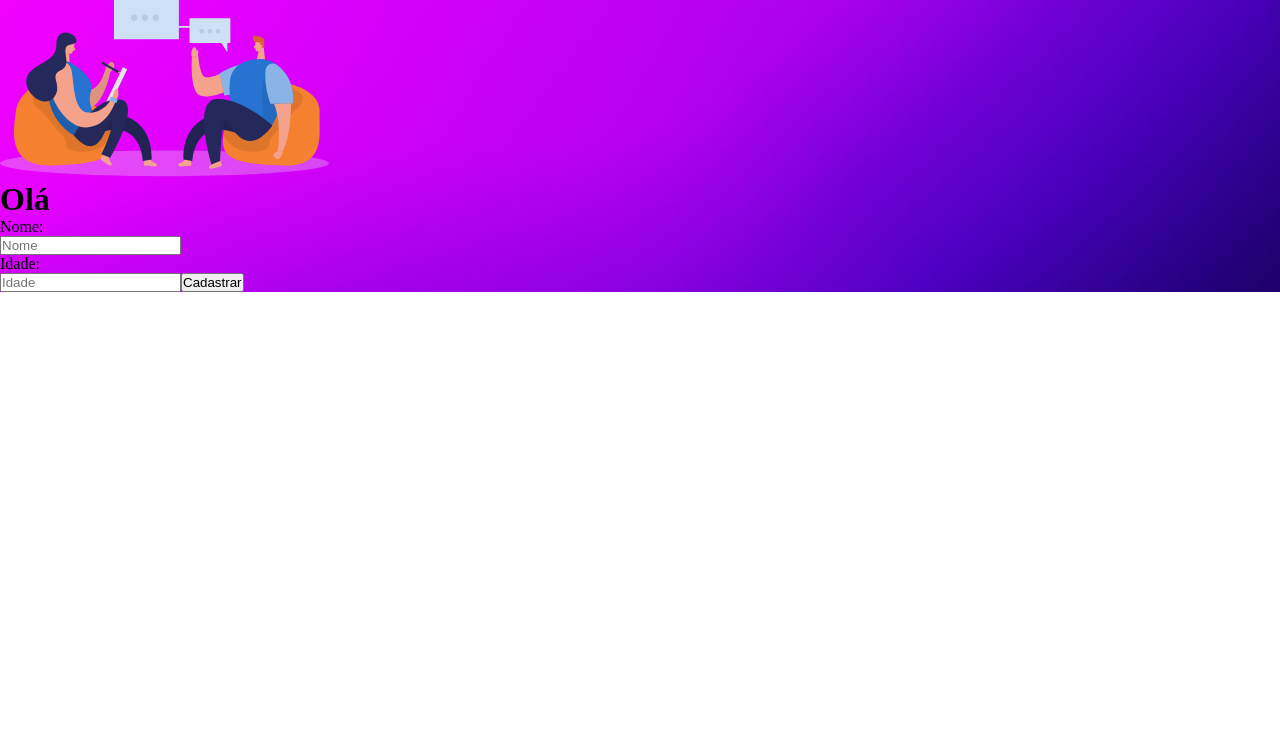
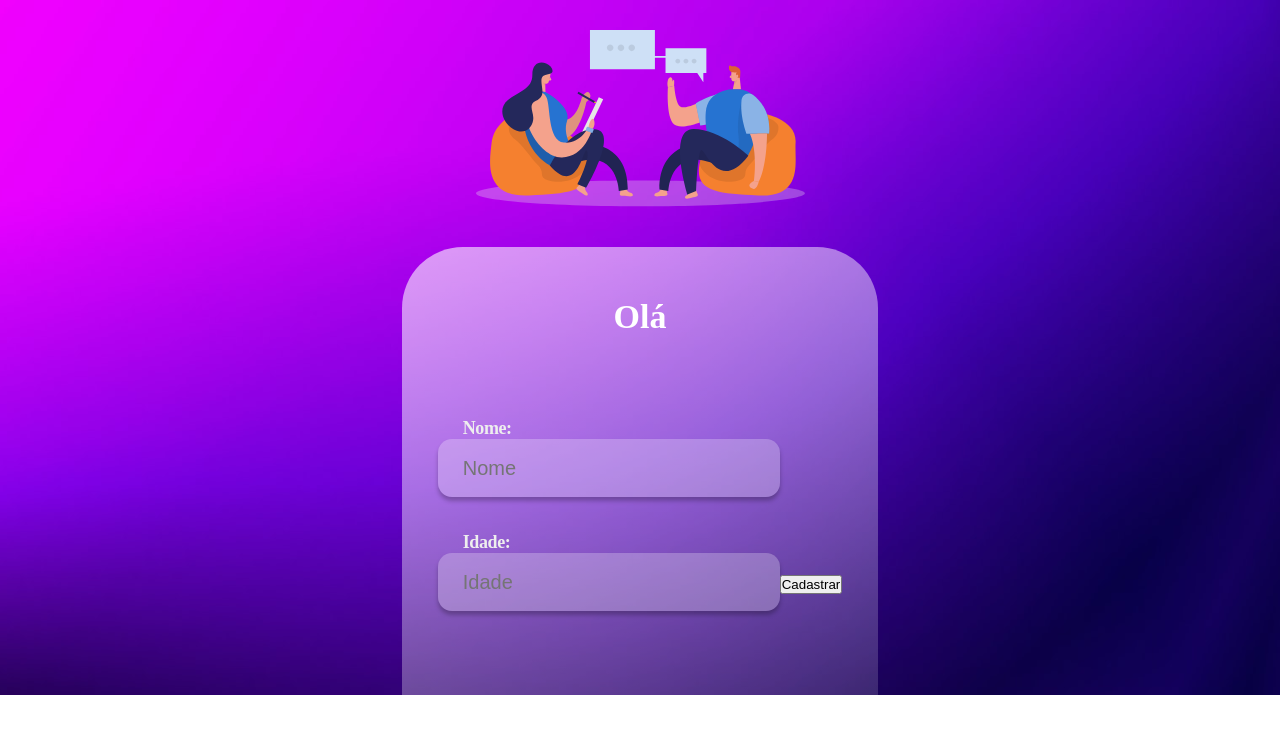
Before and after one commit to andresilva05/GERENCIADOR-USUARIOS, a React (Create React App) app: page / in a window 1280 px wide. Shown: the top 734 px of the page. Built offline with nearby package versions, Linux system fonts and the light colour scheme.

Commit message:
estilização dos elementos da página

```diff
--- a/src/styles.js
+++ b/src/styles.js
@@ -5,16 +5,64 @@ import Background from "./assets/background1.svg"
 export const Container = styled.div`
 background:url("${Background}");
 background-size: cover;
+
+    display: flex;
+    flex-direction: column;
+    align-items: center;
+    gap: 40px;
 `;
 
-export const Image = styled.img``;
+export const Image = styled.img`
+    margin-top: 30px;
+`;
 
-export const ContainerItens = styled.div``;
+export const ContainerItens = styled.div`
+    background: linear-gradient(157.44deg,
+    rgba(255,255,255,0.6) 0.84%,
+    rgba(255,255,255,0.6) 0.85%,
+    rgba(255,255,255,0.15) 100%
+    );
+    border-radius:  61px 61px 0px 0px;
+    padding: 50px 36px;
+`;
 
-export const H1 = styled.h1``;
+export const H1 = styled.h1`
+font-style: normal;
+font-weight: bold;
+font-size: 34px;
+line-height: 40px;
+text-align: center;
+color: #ffffff;
+margin-bottom: 80px;
+`;
 
-export const InputLabel = styled.p``;
+export const InputLabel = styled.p`
+letter-spacing: -0.408px;
+font-style: normal ;
+font-weight: bold;
+font-size: 18px;
+line-height: 22px;
+color:#eeeeee ;
+margin-left: 25px;
+`;
 
-export const Input = styled.input``;
+export const Input = styled.input`
+    background: rgba(255,255,255,0.25);
+    box-shadow: 0px 4px 4px rgba(0,0,0,0.25);
+    border-radius: 14px;
+    width: 342px;
+    height: 58px;
+    padding-left: 25px;
+    margin-bottom: 34px;
+
+    border: none;
+    outline: none;
+
+    font-style: normal;
+    font-weight: normal;
+    font-size: 20px;
+    line-height: 28px;
+    color: #FFFFFF;
+`;
 
 export const Button = styled.button``;
```
Also changed, not shown: 2 other files (tests, documents, lock files or other folders).
